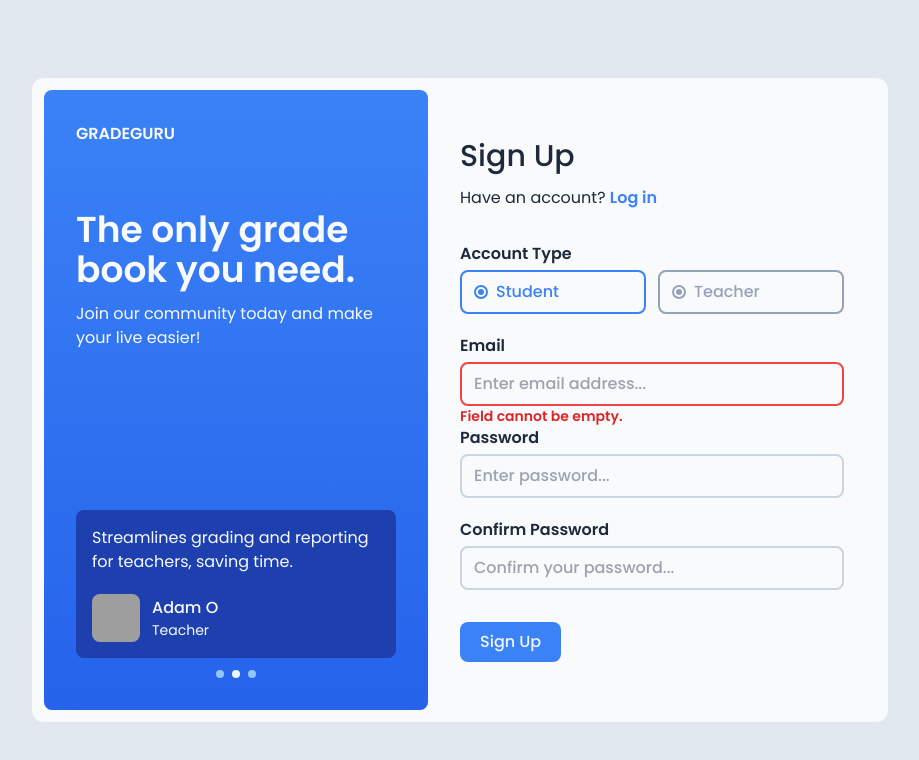
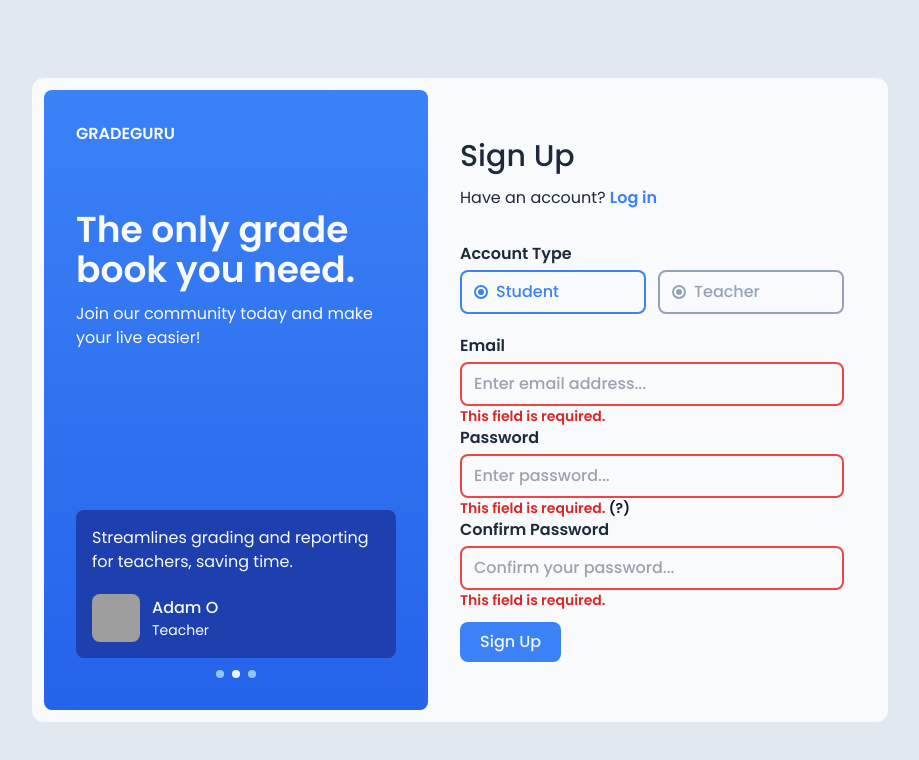
Before and after one commit to MoDrazzz/gradeguru, a Next.js app: page /signup in a window 1280 px wide. Both pictures are taken after a click on the button "Sign Up". Shown: the top 760 px of the page, without its empty margins (180-1099 px from the left). Built offline with nearby package versions, Linux system fonts and the light colour scheme; grey boxes are pictures that could not be loaded.

Commit message:
Add Sign Up Form validation

```diff
--- /dev/null
+++ b/src/components/Error.tsx
@@ -0,0 +1,11 @@
+interface Props {
+  children: React.ReactNode;
+}
+
+export default function Error({ children }: Props) {
+  return (
+    <span className="absolute left-0 top-full text-sm font-semibold text-red-600">
+      {children}
+    </span>
+  );
+}
--- a/src/components/SignUpForm.tsx
+++ b/src/components/SignUpForm.tsx
@@ -6,25 +6,83 @@ import Input from "./Input";
 import Label from "./Label";
 import RadioInput from "./RadioInput";
 import Button from "./Button";
+import Error from "./Error";
+import Tooltip from "./Tooltip";
+
+interface FormValues {
+  email: string;
+  password: string;
+  passwordConfirmation: string;
+}
+
+const emailRegex = new RegExp(
+  "^[a-zA-Z0-9._%-]+@[a-zA-Z0-9.-]+.[a-zA-Z]{2,4}$"
+);
+const passwordRegex = new RegExp(
+  "^(?=.*?[A-Z])(?=.*?[a-z])(?=.*?[0-9])(?=.*?[#?!@$%^&*-]).{8,}$"
+);
+
+const initialErrorsState = {
+  email: "",
+  password: "",
+  passwordConfirmation: "",
+};
 
 export default function SignUpForm() {
   const emailRef = useRef<HTMLInputElement>(null);
   const passwordRef = useRef<HTMLInputElement>(null);
   const passwordConfirmationRef = useRef<HTMLInputElement>(null);
   const [accountType, setAccountType] = useState("student");
-  const [errors, setErrors] = useState({
-    email: "",
-    password: "",
-    passwordConfirmation: "",
-  });
+  const [errors, setErrors] = useState<FormValues>(initialErrorsState);
+  const [tooltipVisible, setTooltipVisible] = useState(false);
 
   const handleSignUp = () => {
     const email = emailRef.current?.value;
     const password = passwordRef.current?.value;
     const passwordConfirmation = passwordConfirmationRef.current?.value;
 
-    if (!email || !password || !passwordConfirmation) {
+    const newErrors = JSON.parse(JSON.stringify(initialErrorsState));
+
+    if (
+      typeof email === "undefined" ||
+      typeof password === "undefined" ||
+      typeof passwordConfirmation === "undefined"
+    ) {
+      return;
     }
+
+    const formValues: FormValues = {
+      email,
+      password,
+      passwordConfirmation,
+    };
+
+    if (!emailRegex.test(email)) {
+      newErrors.email = "Email address is wrong.";
+    }
+
+    if (!passwordRegex.test(password)) {
+      newErrors.password = "Password is too weak.";
+    }
+
+    if (password !== passwordConfirmation) {
+      newErrors.passwordConfirmation = "Passwords are different.";
+    }
+
+    for (const key in newErrors) {
+      if (!formValues[key as keyof FormValues].length) {
+        newErrors[key as keyof FormValues] = "This field is required.";
+      }
+    }
+
+    for (const key in newErrors) {
+      if (newErrors[key].length) {
+        setErrors(newErrors);
+        return;
+      }
+    }
+
+    setErrors(initialErrorsState);
 
     console.log({
       email: emailRef.current?.value,
@@ -68,28 +126,50 @@ export default function SignUpForm() {
           <Label>Email</Label>
           <Input
             refState={emailRef}
-            isError
+            isError={!!errors.email.length}
             placeholder="Enter email address..."
           />
-          <span className="absolute left-0 top-full text-sm font-semibold text-red-600">
-            Field cannot be empty.
-          </span>
+          <Error>{errors.email}</Error>
         </FormField>
         <FormField>
           <Label>Password</Label>
           <Input
             type="password"
             refState={passwordRef}
+            isError={!!errors.password.length}
             placeholder="Enter password..."
           />
+          <Error>
+            {errors.password}{" "}
+            {errors.password && (
+              <span
+                className="relative cursor-help text-slate-900"
+                onMouseEnter={() => setTooltipVisible(true)}
+                onMouseLeave={() => setTooltipVisible(false)}
+              >
+                {"(?)"}
+                {tooltipVisible && (
+                  <Tooltip position="bottom-right">
+                    <p>
+                      Password must contain at least 8 characters,
+                      <br />
+                      lower and upper case letter, number and a special sign.
+                    </p>
+                  </Tooltip>
+                )}
+              </span>
+            )}
+          </Error>
         </FormField>
         <FormField>
           <Label>Confirm Password</Label>
           <Input
             type="password"
+            isError={!!errors.passwordConfirmation.length}
             refState={passwordConfirmationRef}
             placeholder="Confirm your password..."
           />
+          <Error>{errors.passwordConfirmation}</Error>
         </FormField>
       </div>
       <Button onClick={handleSignUp}>Sign Up</Button>
```
